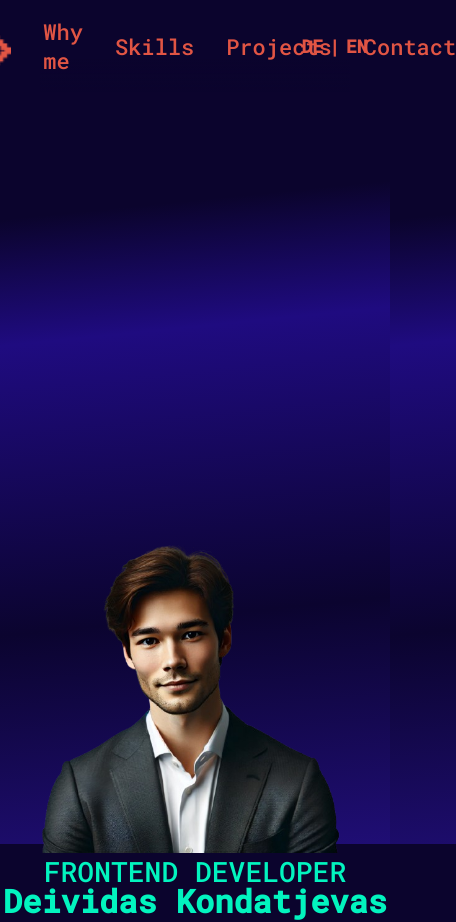
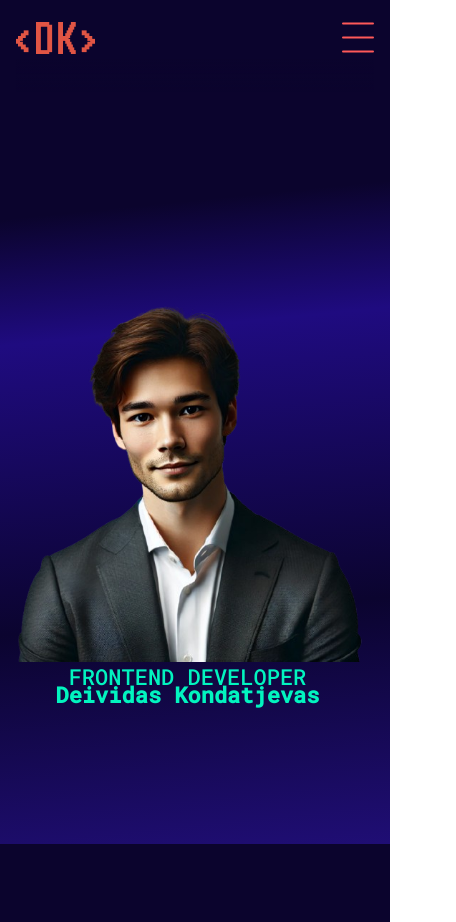
Before and after one commit to Deivis92/deividas-dev, an Angular app: page / in a window 390 px wide. Shown: the whole page, 456 px wide, since content can reach past the window. Built offline with nearby package versions, Linux system fonts and the light colour scheme.

Commit message:
burger menu optical done

```diff
--- a/src/app/components/about-me/about-me.component.scss
+++ b/src/app/components/about-me/about-me.component.scss
@@ -6,11 +6,12 @@
   height: 100vh;
   max-height: 830px;
   margin-bottom: 100px;
+  justify-content: center;
 }
 
 .content-left {
   display: flex;
-
+  margin-right: 15px;
   flex-direction: column;
   justify-content: space-between;
 
@@ -67,7 +68,6 @@
   img {
     object-fit: cover;
     width: 100%;
-
   }
 }
 
@@ -91,6 +91,7 @@
 @media (max-width: 1300px) {
   .about-me {
     flex-direction: column-reverse;
+    align-items: center;
   }
 
   .arrow {
@@ -114,9 +115,8 @@
     }
 
     .name-title {
-
       h1 {
-      font-size: 44px;
+        font-size: 44px;
       }
 
       h2 {
@@ -126,18 +126,30 @@
   }
 }
 
-  @media (max-width: 550px) {
-   .content-left {
-
+@media (max-width: 550px) {
+  .content-left {
     .name-title {
-
       h1 {
-      font-size: 32px;
+        font-size: 32px;
       }
 
       h2 {
         font-size: 28px;
       }
+    }
+  }
 }
-   }
+
+@media (max-width: 390px) {
+  .content-left {
+    .name-title {
+      h1 {
+        font-size: 22px; // Should apply at max-width 350px
+      }
+
+      h2 {
+        font-size: 22px; // This should also apply
+      }
+    }
+  }
 }
--- a/src/app/shared/header/header.component.html
+++ b/src/app/shared/header/header.component.html
@@ -1,13 +1,43 @@
 <header>
   <div class="header-left">
-        <img src="./assets/icons/_DK_.png">
+    <img src="./assets/icons/_DK_.png" />
     <a>Why me</a>
     <a>Skills</a>
     <a>Projects</a>
     <a>Contact</a>
   </div>
-    <div class="header-right"><p>DE</p><span class="separator">|</span><p>EN</p></div>
+  <div class="header-right">
+    <p>DE</p>
+    <span class="separator">|</span>
+    <p>EN</p>
+  </div>
 </header>
 
+<nav>
+  <div class="margin-top-22"><img src="./assets/icons/_DK_.png" /></div>
+  <div class="margin-top-22" (click)="toggleMenu()"><img src="./assets/icons/menu-open.svg"/></div>
+</nav>
+
+<div class="menu-mobile" [class.open]="isMenuOpen">
+  <img class="close-icon" src="./assets/icons/menu-close.svg" alt="Close Menue" (click)="toggleMenu()"  />
+
+  <div class="center-content">
+
+  <div class="links-position">
+    <div>
+      <a>Why me</a>
+      <a>Skills</a>
+      <a>Projects</a>
+      <a>Contact</a>
+    </div>
+
+    <div class="language-buttons">
+      <p>DE</p>
+      <span class="separator">|</span>
+      <p>EN</p>
+    </div>
+  </div>
+</div>
+</div>
 
 <!-- https://www.figma.com/design/eqUOC0Fh2PuKwG4x0kUFHh/Portfolio-Group-2?t=8AvndyogOsBy2zTc-0 -->
--- a/src/app/shared/header/header.component.scss
+++ b/src/app/shared/header/header.component.scss
@@ -64,3 +64,110 @@ header {
 }
 
 }
+
+nav {
+  color: rgba(225, 85, 68, 1);
+  display: flex;
+  height: 92px;
+  background: linear-gradient(180deg, #0B042D 63.5%, rgba(11, 4, 45, 0.2) 118.69%);
+ font-weight: 500;
+  justify-content: space-between;
+  width: 100%;
+  max-width: 1440px;
+  box-sizing: border-box;
+  position: sticky;
+  top: 0;
+  z-index: 1000;
+
+  .margin-top-22 {
+    margin-top: 22px;
+    cursor: pointer;
+  }
+}
+
+@media (max-width: 800px) {
+  header {
+    display: none;
+  }
+
+  nav {
+    display: flex;
+  }
+}
+
+
+@media (min-width: 800px) {
+  nav {
+    display: none;
+  }
+
+  header {
+    display: flex;
+  }
+}
+
+
+.menu-mobile {
+  color: rgba(225, 85, 68, 1);
+  background-color: aqua;
+  position: absolute;
+  top: 0;
+  left: 0;
+  right: 0;
+  width: 100%;
+  height: 100vh;
+  z-index: 9999;
+  background: linear-gradient(180deg, #13074E 46.5%, rgba(29, 10, 121, 0.95) 91%);
+  text-align: center;
+  opacity: 0;
+  visibility: hidden;
+  transition: opacity 0.3s ease-in-out, visibility 0.3s ease-in-out;
+
+  &.open {
+    opacity: 1;
+    visibility: visible;
+  }
+
+  a {
+    display: flex;
+    flex-direction: column;
+  }
+
+  .center-content {
+    height: 100vh;
+    @include flex-center;
+  }
+
+
+
+
+  .close-icon {
+    position:absolute;
+    right: 40px;
+    top:22px;
+    cursor: pointer;
+  }
+
+  .links-position {
+
+    a {
+      margin-bottom: 47px;
+      font-size: 18px;
+      cursor: pointer;
+    }
+
+  }
+
+  .language-buttons {
+    display: flex;
+    justify-content: center;
+    cursor: pointer;
+
+    .separator {
+      @include flex-center;
+      margin-bottom: 2px;
+      margin-left: 3px;
+      margin-right: 3px;
+    }
+  }
+}
--- a/src/app/shared/header/header.component.ts
+++ b/src/app/shared/header/header.component.ts
@@ -1,12 +1,19 @@
+import { CommonModule } from '@angular/common';
 import { Component } from '@angular/core';
 
 @Component({
   selector: 'app-header',
   standalone: true,
-  imports: [],
+  imports: [CommonModule],
   templateUrl: './header.component.html',
   styleUrl: './header.component.scss'
 })
 export class HeaderComponent {
 
+  isMenuOpen = false;
+
+  toggleMenu(): void {
+    this.isMenuOpen = !this.isMenuOpen;
+  }
+
 }
--- a/src/styles.scss
+++ b/src/styles.scss
@@ -44,6 +44,9 @@ body {
   @media (max-width: 1440px) {
   margin: 0 40px;
   }
+  @media (max-width: 800px) {
+  margin: 0 16px;
+  }
 }
 
 .eletric-button {
```
Lines whose indentation alone changed are shown as unchanged.
